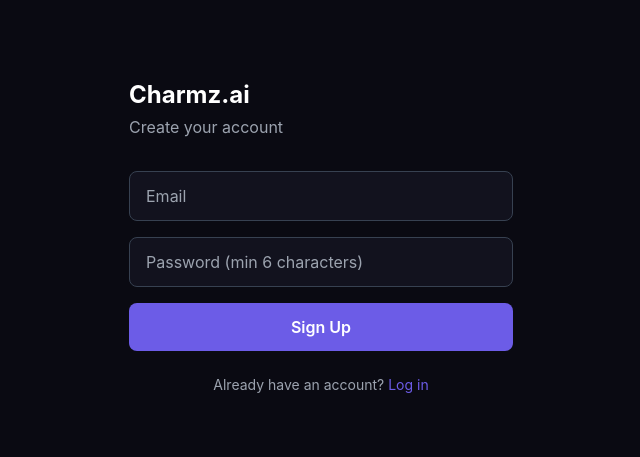
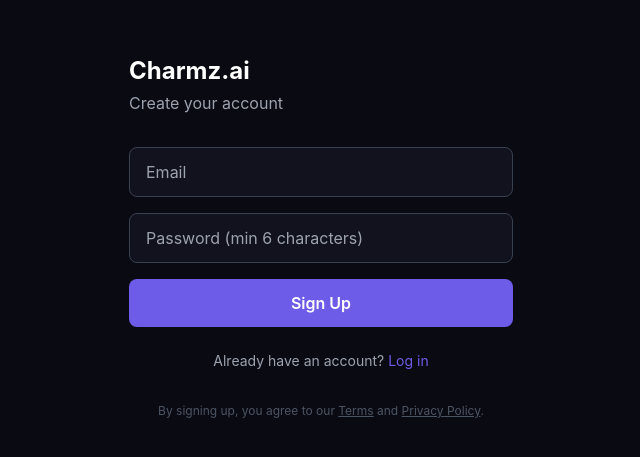
Before and after one commit to charmainesekulane232/Charmz-mvp, a Next.js app: page /signup in a window 1280 px wide. Shown: the part 163-620 px from the top of the page, without its empty margins (319-959 px from the left). Built offline with nearby package versions, Linux system fonts and the light colour scheme.

Commit message:
Add terms and privacy policy links to signup page

```diff
--- a/app/signup/page.tsx
+++ b/app/signup/page.tsx
@@ -74,6 +74,18 @@
             Log in
           </Link>
         </p>
+
+        <p className="text-xs text-gray-600 mt-8 text-center">
+          By signing up, you agree to our{" "}
+          <Link href="/terms" className="underline">
+            Terms
+          </Link>{" "}
+          and{" "}
+          <Link href="/privacy" className="underline">
+            Privacy Policy
+          </Link>
+          .
+        </p>
       </div>
     </div>
   );
```
